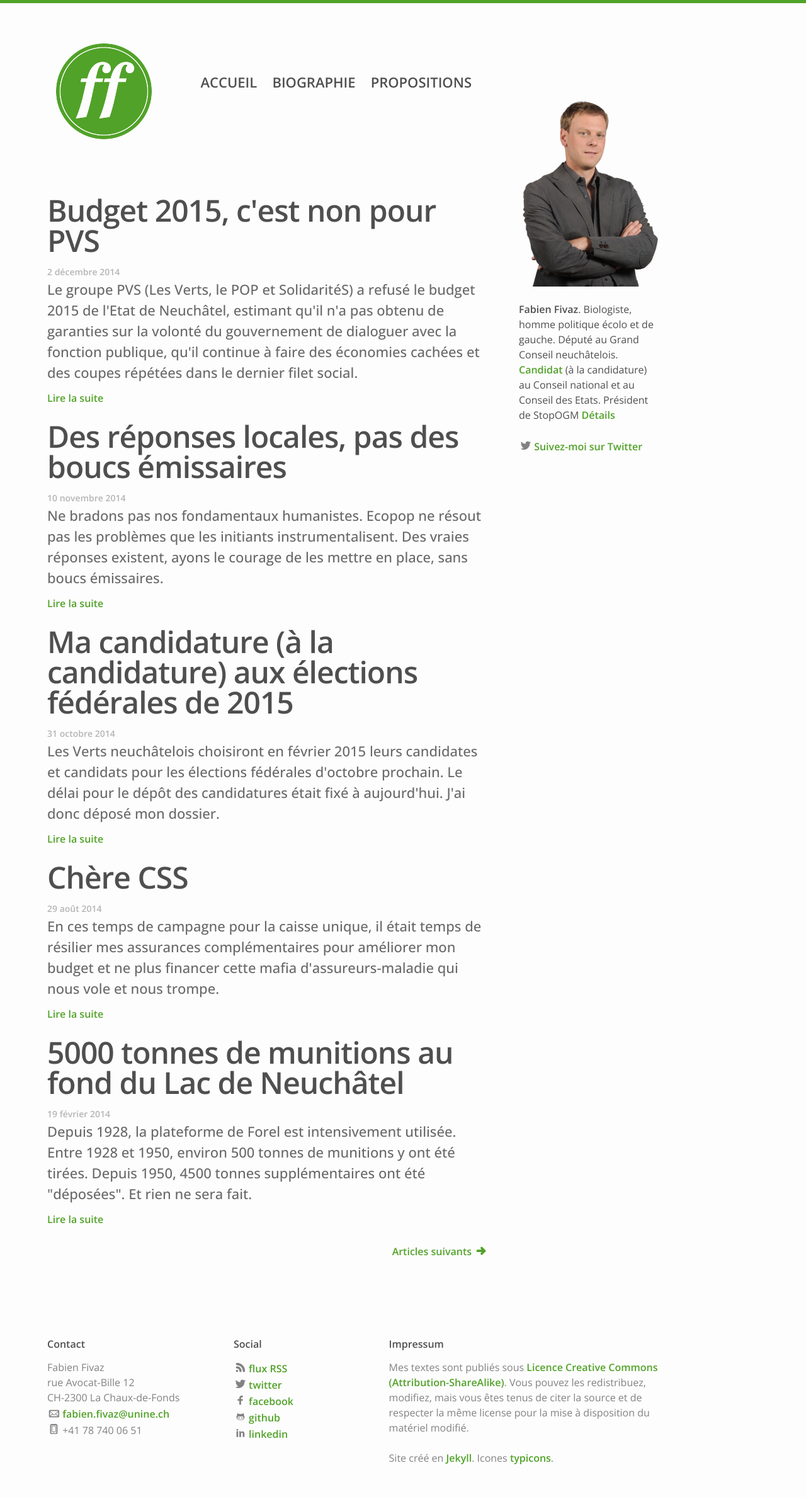
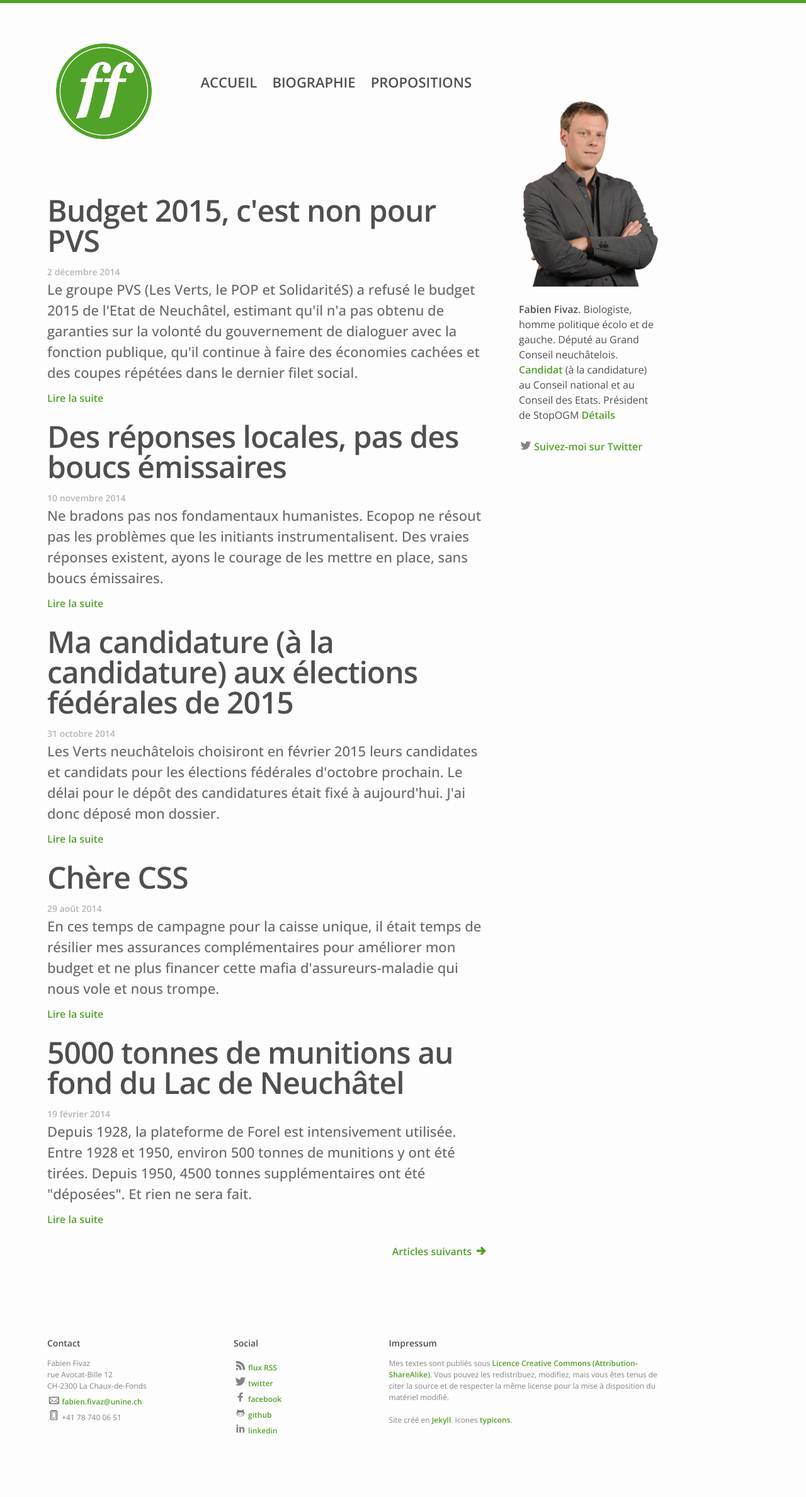
Before and after one commit to ffivaz/ffivaz.github.io, a Jekyll site: the page built from index.html, in a window 1280 px wide. Shown: the whole page at 63% size. Built offline with Jekyll 4.4.1, drawn with Linux system fonts in a browser that asks for light colours; nearby versions of some CDN libraries; the list of posts is cut into pages by our own code; after the commit the page ends 2331 px from its top, so only the background shows below that.

Commit message:
footer small fonts

```diff
--- a/_sass/_layout.scss
+++ b/_sass/_layout.scss
@@ -136,7 +136,7 @@
 }
 
 .footer-heading {
-    font-size: 16px;
+    font-size: 14px;
     margin-bottom: $spacing-unit / 2;
     color: $grey-color-dark;
 }
@@ -148,7 +148,7 @@
 }
 
 .footer-col-wrapper {
-    font-size: 16px;
+    font-size: 12px;
     color: $grey-color;
     margin-left: -$spacing-unit / 2;
     @extend %clearfix;
```
